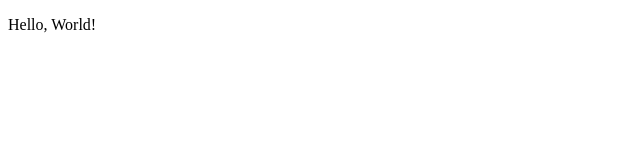
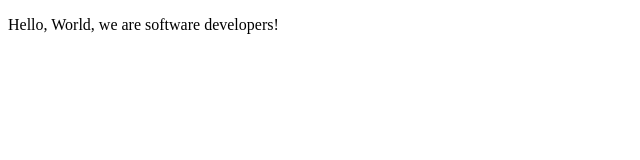
Before and after one commit to Fatima3444/Project-HTML, a plain HTML site: page index.html in a window 1280 px wide. Shown: the whole page, without its empty margins (0-640 px from the left). Drawn offline with Linux system fonts and the light colour scheme.

Commit message:
this is our first project

```diff
--- a/index.html
+++ b/index.html
@@ -4,6 +4,6 @@
 
 </head>
 <body>
-    <p> Hello, World!</p>
+    <p> Hello, World, we are software developers!</p>
 </body>
 </html>
```
